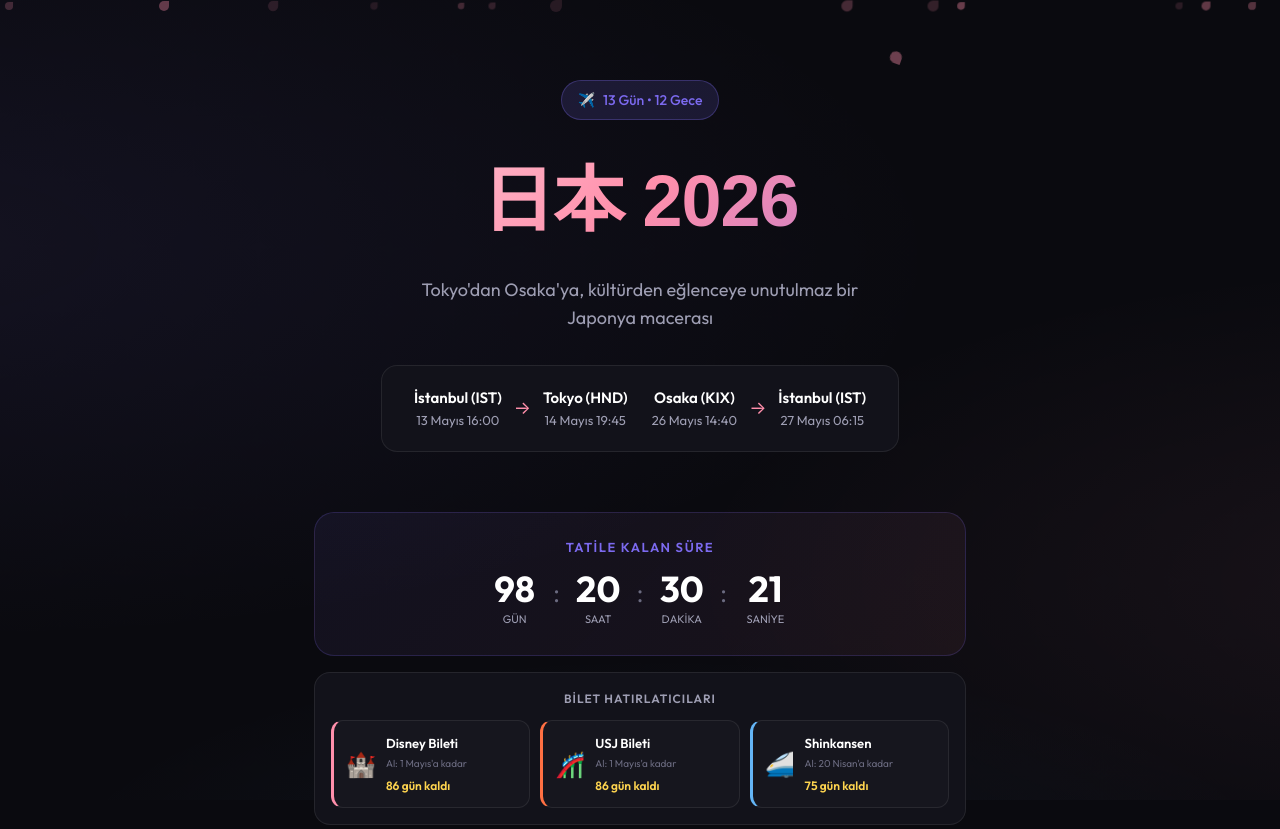
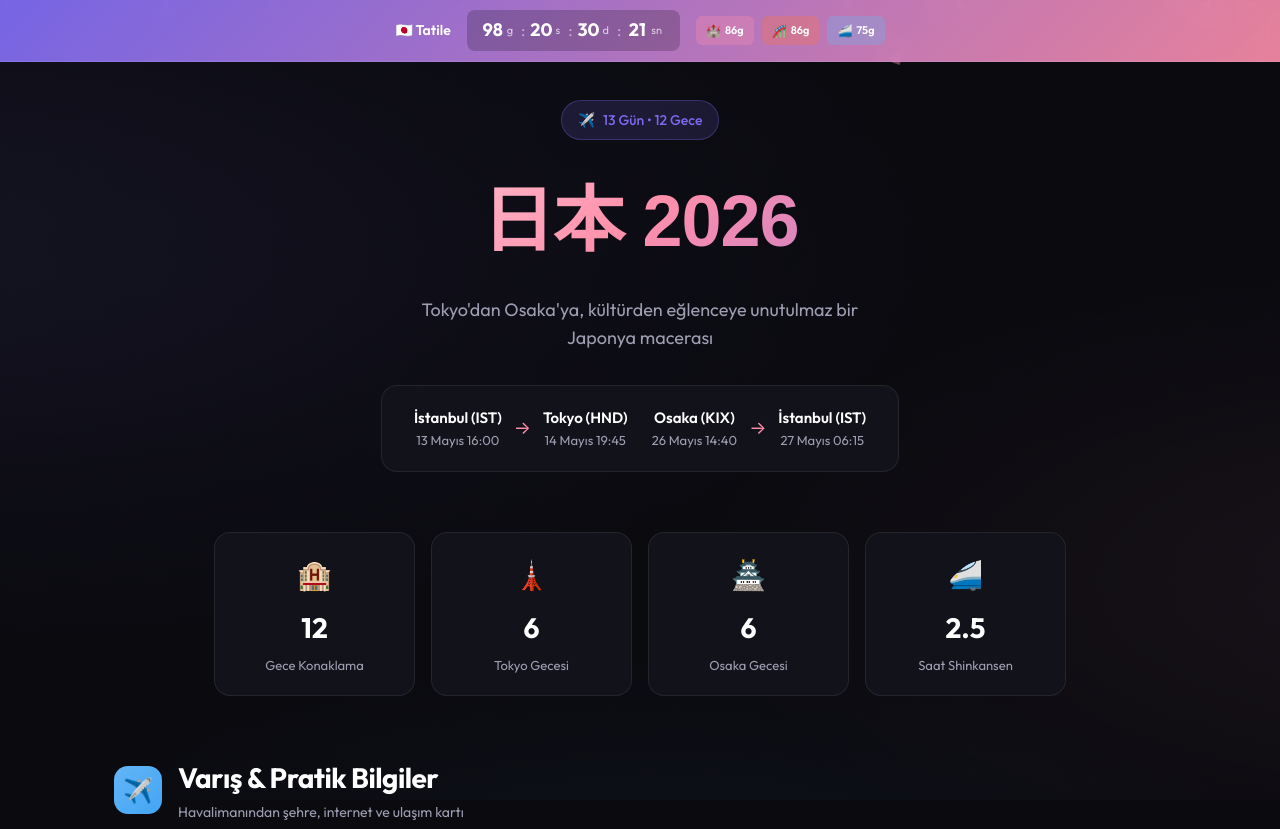
Before and after one commit to mennansevim/japan-trip, a plain HTML site: page index.html in a window 1280 px wide. Shown: the top 829 px of the page. Drawn offline with Linux system fonts and the light colour scheme; a web font is replaced by a local one.

Commit message:
Move countdown to fixed top bar
- Add sticky countdown bar at the very top of page
- Show days, hours, minutes, seconds countdown
- Add compact ticket badges (Disney, USJ, Shinkansen)
- Remove old dashboard section

```diff
--- a/index.html
+++ b/index.html
@@ -116,7 +116,7 @@
     .header {
       position: relative;
       z-index: 10;
-      padding: 80px 24px 60px;
+      padding: 100px 24px 60px;
       text-align: center;
     }
 
@@ -186,153 +186,98 @@
       font-size: 18px;
     }
 
-    /* Countdown Dashboard */
-    .countdown-dashboard {
-      position: relative;
-      z-index: 10;
-      max-width: 700px;
-      margin: 0 auto 40px;
-      padding: 0 24px;
-    }
-
-    .countdown-main {
-      background: var(--bg-card);
-      border: 1px solid var(--border);
-      border-radius: 20px;
-      padding: 24px;
-      text-align: center;
-      margin-bottom: 16px;
-      background: linear-gradient(135deg, rgba(124, 106, 239, 0.08) 0%, rgba(255, 143, 171, 0.06) 100%);
-      border-color: rgba(124, 106, 239, 0.2);
-    }
-
-    .countdown-label {
-      font-size: 13px;
-      font-weight: 600;
-      color: var(--accent-fuji);
-      text-transform: uppercase;
-      letter-spacing: 1.5px;
-      margin-bottom: 12px;
-    }
-
-    .countdown-timer {
+    /* Top Countdown Bar */
+    .top-countdown-bar {
+      position: fixed;
+      top: 0;
+      left: 0;
+      right: 0;
+      z-index: 1000;
+      background: linear-gradient(135deg, rgba(124, 106, 239, 0.95) 0%, rgba(255, 143, 171, 0.9) 100%);
+      backdrop-filter: blur(10px);
+      border-bottom: 1px solid rgba(255, 255, 255, 0.1);
+      padding: 10px 20px;
+    }
+
+    .top-countdown-content {
+      max-width: 1100px;
+      margin: 0 auto;
       display: flex;
       align-items: center;
       justify-content: center;
+      gap: 16px;
+      flex-wrap: wrap;
+    }
+
+    .top-countdown-label {
+      font-size: 14px;
+      font-weight: 600;
+      color: white;
+    }
+
+    .top-countdown-timer {
+      display: flex;
+      align-items: center;
+      gap: 2px;
+      background: rgba(0, 0, 0, 0.2);
+      padding: 6px 14px;
+      border-radius: 8px;
+    }
+
+    .top-cd-value {
+      font-size: 18px;
+      font-weight: 700;
+      color: white;
+      font-family: 'Outfit', monospace;
+      min-width: 24px;
+      text-align: center;
+    }
+
+    .top-cd-unit {
+      font-size: 11px;
+      color: rgba(255, 255, 255, 0.7);
+      margin-right: 4px;
+    }
+
+    .top-cd-sep {
+      font-size: 16px;
+      color: rgba(255, 255, 255, 0.5);
+      margin: 0 2px;
+    }
+
+    .top-countdown-tickets {
+      display: flex;
       gap: 8px;
     }
 
-    .countdown-unit {
+    .ticket-badge {
       display: flex;
-      flex-direction: column;
       align-items: center;
-      min-width: 60px;
-    }
-
-    .countdown-value {
-      font-size: 36px;
-      font-weight: 700;
-      color: var(--text-primary);
-      line-height: 1;
-      font-family: 'Outfit', monospace;
-    }
-
-    .countdown-text {
-      font-size: 11px;
-      color: var(--text-secondary);
-      text-transform: uppercase;
-      margin-top: 4px;
-    }
-
-    .countdown-separator {
-      font-size: 28px;
-      font-weight: 300;
-      color: var(--text-muted);
-      margin-bottom: 16px;
-    }
-
-    .ticket-reminders {
-      background: var(--bg-card);
-      border: 1px solid var(--border);
-      border-radius: 16px;
-      padding: 16px;
-    }
-
-    .reminder-title {
+      gap: 4px;
+      padding: 5px 10px;
+      border-radius: 6px;
       font-size: 12px;
       font-weight: 600;
-      color: var(--text-secondary);
-      text-transform: uppercase;
-      letter-spacing: 1px;
-      margin-bottom: 12px;
-      text-align: center;
-    }
-
-    .reminder-grid {
-      display: grid;
-      grid-template-columns: repeat(3, 1fr);
-      gap: 10px;
-    }
-
-    .reminder-card {
-      display: flex;
-      align-items: center;
-      gap: 10px;
-      padding: 12px;
-      border-radius: 12px;
-      background: rgba(255, 255, 255, 0.02);
-      border: 1px solid var(--border);
-      transition: all 0.3s ease;
-    }
-
-    .reminder-card:hover {
-      transform: translateY(-2px);
-      border-color: rgba(255, 255, 255, 0.1);
-    }
-
-    .reminder-card.disney { border-left: 3px solid var(--accent-sakura); }
-    .reminder-card.usj { border-left: 3px solid var(--accent-sunset); }
-    .reminder-card.shinkansen { border-left: 3px solid var(--accent-sky); }
-
-    .reminder-icon {
-      font-size: 24px;
-      flex-shrink: 0;
-    }
-
-    .reminder-info {
-      flex: 1;
-      min-width: 0;
-    }
-
-    .reminder-name {
-      font-size: 13px;
-      font-weight: 600;
-      color: var(--text-primary);
-      white-space: nowrap;
-      overflow: hidden;
-      text-overflow: ellipsis;
-    }
-
-    .reminder-date {
-      font-size: 10px;
-      color: var(--text-muted);
-      margin-top: 2px;
-    }
-
-    .reminder-countdown {
-      font-size: 12px;
-      font-weight: 600;
-      color: var(--accent-gold);
-      margin-top: 4px;
-    }
-
-    .reminder-countdown.urgent {
-      color: var(--accent-sakura);
+      color: white;
+      cursor: help;
+      transition: transform 0.2s;
+    }
+
+    .ticket-badge:hover {
+      transform: scale(1.05);
+    }
+
+    .ticket-badge.disney { background: rgba(255, 143, 171, 0.3); }
+    .ticket-badge.usj { background: rgba(255, 112, 67, 0.3); }
+    .ticket-badge.shinkansen { background: rgba(100, 181, 246, 0.3); }
+
+    .ticket-badge span {
+      font-size: 11px;
+    }
+
+    .ticket-badge.urgent {
       animation: pulse 1.5s infinite;
-    }
-
-    .reminder-countdown.done {
-      color: var(--accent-matcha);
+      background: rgba(255, 82, 82, 0.4);
     }
 
     @keyframes pulse {
@@ -341,17 +286,28 @@
     }
 
     @media (max-width: 600px) {
-      .countdown-value {
-        font-size: 28px;
+      .top-countdown-bar {
+        padding: 8px 12px;
       }
-      .countdown-unit {
-        min-width: 50px;
+      .top-countdown-content {
+        gap: 10px;
       }
-      .reminder-grid {
-        grid-template-columns: 1fr;
+      .top-countdown-label {
+        font-size: 12px;
       }
-      .reminder-card {
-        padding: 10px 12px;
+      .top-cd-value {
+        font-size: 15px;
+        min-width: 20px;
+      }
+      .top-countdown-timer {
+        padding: 5px 10px;
+      }
+      .ticket-badge {
+        padding: 4px 8px;
+        font-size: 11px;
+      }
+      .ticket-badge span {
+        font-size: 10px;
       }
     }
 
@@ -1392,6 +1348,27 @@
   <!-- Sakura Petals -->
   <div class="sakura-container" id="sakuraContainer"></div>
 
+  <!-- Top Countdown Bar -->
+  <div class="top-countdown-bar">
+    <div class="top-countdown-content">
+      <span class="top-countdown-label">🇯🇵 Tatile</span>
+      <div class="top-countdown-timer">
+        <span class="top-cd-value" id="topDays">--</span><span class="top-cd-unit">g</span>
+        <span class="top-cd-sep">:</span>
+        <span class="top-cd-value" id="topHours">--</span><span class="top-cd-unit">s</span>
+        <span class="top-cd-sep">:</span>
+        <span class="top-cd-value" id="topMinutes">--</span><span class="top-cd-unit">d</span>
+        <span class="top-cd-sep">:</span>
+        <span class="top-cd-value" id="topSeconds">--</span><span class="top-cd-unit">sn</span>
+      </div>
+      <div class="top-countdown-tickets">
+        <span class="ticket-badge disney" title="Disney bileti: 1 Mayıs'a kadar">🏰 <span id="topDisney">--</span></span>
+        <span class="ticket-badge usj" title="USJ bileti: 1 Mayıs'a kadar">🎢 <span id="topUsj">--</span></span>
+        <span class="ticket-badge shinkansen" title="Shinkansen: 20 Nisan'a kadar">🚄 <span id="topShinkansen">--</span></span>
+      </div>
+    </div>
+  </div>
+
   <!-- Header -->
   <header class="header">
     <div class="header-badge">
@@ -1426,63 +1403,6 @@
       </div>
     </div>
   </header>
-
-  <!-- Countdown Dashboard -->
-  <div class="countdown-dashboard">
-    <div class="countdown-main">
-      <div class="countdown-label">Tatile Kalan Süre</div>
-      <div class="countdown-timer" id="mainCountdown">
-        <div class="countdown-unit">
-          <span class="countdown-value" id="days">--</span>
-          <span class="countdown-text">Gün</span>
-        </div>
-        <div class="countdown-separator">:</div>
-        <div class="countdown-unit">
-          <span class="countdown-value" id="hours">--</span>
-          <span class="countdown-text">Saat</span>
-        </div>
-        <div class="countdown-separator">:</div>
-        <div class="countdown-unit">
-          <span class="countdown-value" id="minutes">--</span>
-          <span class="countdown-text">Dakika</span>
-        </div>
-        <div class="countdown-separator">:</div>
-        <div class="countdown-unit">
-          <span class="countdown-value" id="seconds">--</span>
-          <span class="countdown-text">Saniye</span>
-        </div>
-      </div>
-    </div>
-    <div class="ticket-reminders">
-      <div class="reminder-title">Bilet Hatırlatıcıları</div>
-      <div class="reminder-grid">
-        <div class="reminder-card disney">
-          <div class="reminder-icon">🏰</div>
-          <div class="reminder-info">
-            <div class="reminder-name">Disney Bileti</div>
-            <div class="reminder-date">Al: 1 Mayıs'a kadar</div>
-            <div class="reminder-countdown" id="disneyCountdown">--</div>
-          </div>
-        </div>
-        <div class="reminder-card usj">
-          <div class="reminder-icon">🎢</div>
-          <div class="reminder-info">
-            <div class="reminder-name">USJ Bileti</div>
-            <div class="reminder-date">Al: 1 Mayıs'a kadar</div>
-            <div class="reminder-countdown" id="usjCountdown">--</div>
-          </div>
-        </div>
-        <div class="reminder-card shinkansen">
-          <div class="reminder-icon">🚄</div>
-          <div class="reminder-info">
-            <div class="reminder-name">Shinkansen</div>
-            <div class="reminder-date">Al: 20 Nisan'a kadar</div>
-            <div class="reminder-countdown" id="shinkansenCountdown">--</div>
-          </div>
-        </div>
-      </div>
-    </div>
-  </div>
 
   <!-- Stats -->
   <div class="stats-bar">
@@ -3402,16 +3322,16 @@
     const usjTicketDeadline = new Date('2026-04-30T23:59:59+03:00'); // USJ bileti - 1 gün önce hatırlatma
     const shinkansenDeadline = new Date('2026-04-19T23:59:59+03:00'); // Shinkansen - 1 gün önce hatırlatma (20 Nisan için)
 
-    function updateMainCountdown() {
+    function updateTopCountdown() {
       const now = new Date();
       const diff = tripDate - now;
 
       if (diff <= 0) {
-        document.getElementById('days').textContent = '00';
-        document.getElementById('hours').textContent = '00';
-        document.getElementById('minutes').textContent = '00';
-        document.getElementById('seconds').textContent = '00';
-        document.querySelector('.countdown-label').textContent = 'Tatil Başladı!';
+        document.getElementById('topDays').textContent = '00';
+        document.getElementById('topHours').textContent = '00';
+        document.getElementById('topMinutes').textContent = '00';
+        document.getElementById('topSeconds').textContent = '00';
+        document.querySelector('.top-countdown-label').textContent = '🎉 Tatil Başladı!';
         return;
       }
 
@@ -3420,47 +3340,40 @@
       const minutes = Math.floor((diff % (1000 * 60 * 60)) / (1000 * 60));
       const seconds = Math.floor((diff % (1000 * 60)) / 1000);
 
-      document.getElementById('days').textContent = String(days).padStart(2, '0');
-      document.getElementById('hours').textContent = String(hours).padStart(2, '0');
-      document.getElementById('minutes').textContent = String(minutes).padStart(2, '0');
-      document.getElementById('seconds').textContent = String(seconds).padStart(2, '0');
-    }
-
-    function updateTicketCountdown(deadline, elementId) {
+      document.getElementById('topDays').textContent = String(days).padStart(2, '0');
+      document.getElementById('topHours').textContent = String(hours).padStart(2, '0');
+      document.getElementById('topMinutes').textContent = String(minutes).padStart(2, '0');
+      document.getElementById('topSeconds').textContent = String(seconds).padStart(2, '0');
+    }
+
+    function updateTicketBadge(deadline, elementId, badgeClass) {
       const now = new Date();
       const diff = deadline - now;
       const element = document.getElementById(elementId);
+      const badge = element.closest('.ticket-badge');
 
       if (diff <= 0) {
-        element.textContent = 'Süre doldu!';
-        element.classList.add('urgent');
-        element.classList.remove('done');
+        element.textContent = 'Acil!';
+        if (badge) badge.classList.add('urgent');
         return;
       }
 
       const days = Math.floor(diff / (1000 * 60 * 60 * 24));
 
       if (days <= 7) {
-        element.classList.add('urgent');
-        element.classList.remove('done');
-      } else if (days <= 30) {
-        element.classList.remove('urgent', 'done');
+        if (badge) badge.classList.add('urgent');
+      } else {
+        if (badge) badge.classList.remove('urgent');
       }
 
-      if (days > 0) {
-        element.textContent = `${days} gün kaldı`;
-      } else {
-        const hours = Math.floor((diff % (1000 * 60 * 60 * 24)) / (1000 * 60 * 60));
-        element.textContent = `${hours} saat kaldı`;
-        element.classList.add('urgent');
-      }
+      element.textContent = `${days}g`;
     }
 
     function updateAllCountdowns() {
-      updateMainCountdown();
-      updateTicketCountdown(disneyTicketDeadline, 'disneyCountdown');
-      updateTicketCountdown(usjTicketDeadline, 'usjCountdown');
-      updateTicketCountdown(shinkansenDeadline, 'shinkansenCountdown');
+      updateTopCountdown();
+      updateTicketBadge(disneyTicketDeadline, 'topDisney');
+      updateTicketBadge(usjTicketDeadline, 'topUsj');
+      updateTicketBadge(shinkansenDeadline, 'topShinkansen');
     }
 
     // İlk güncelleme ve her saniye tekrar
```
